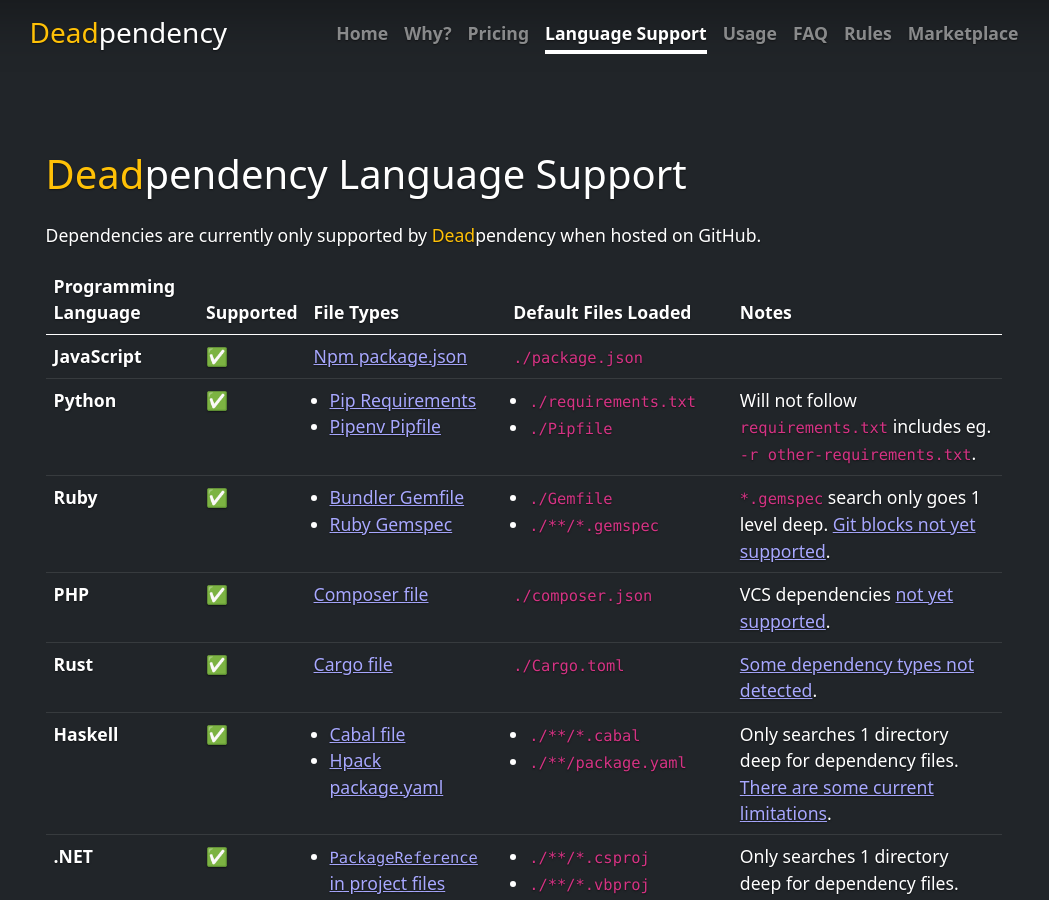
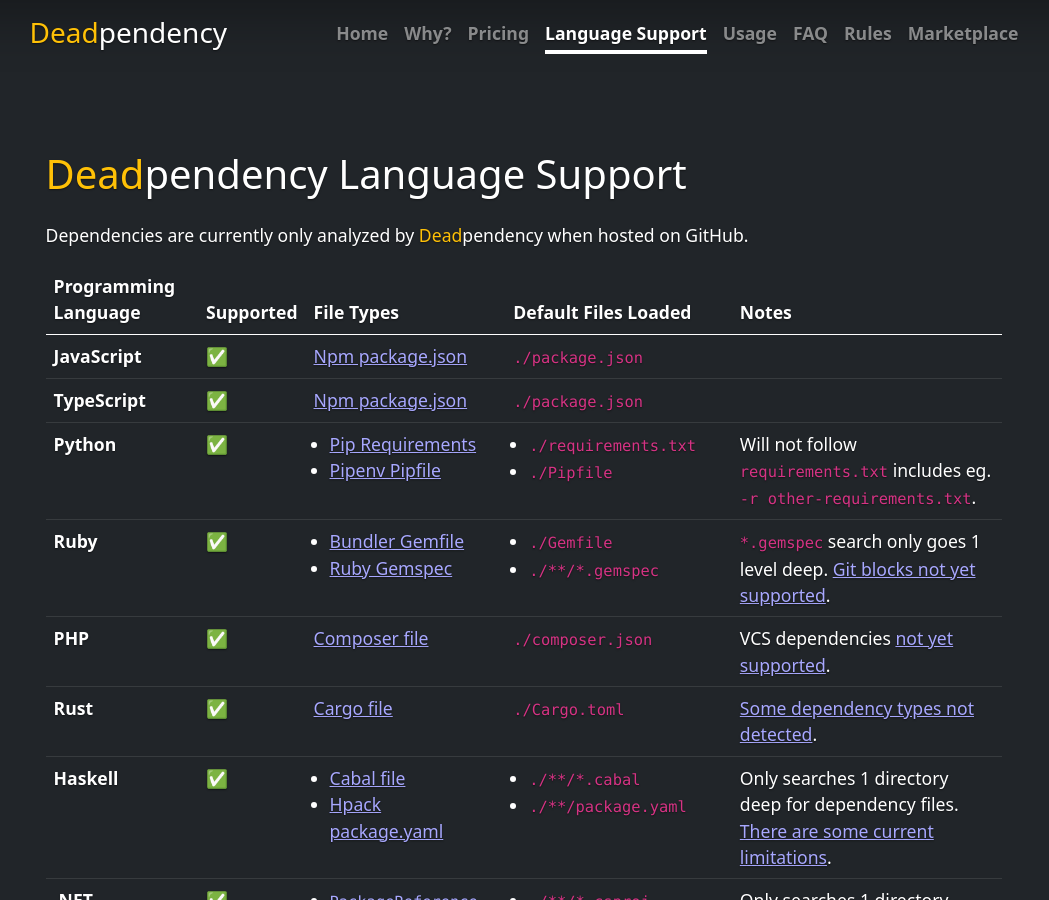
Before and after one commit to deadpendency/deadpendency.github.io, a Jekyll site: the page built from language-support.html, in a window 1280 px wide and 900 px high. Shown: the whole window, without its empty margins (116-1165 px from the left). Built offline with Jekyll 4.4.1, drawn with Linux system fonts in a browser that asks for light colours; nearby versions of some CDN libraries.

Commit message:
Add typescript support

```diff
--- a/language-support.html
+++ b/language-support.html
@@ -8,7 +8,7 @@
 <div class="language-support-page">
 <h1 class="mb-4"><span class="text-warning">Dead</span><span class="text-white">pendency</span> Language Support</h1>
 
-<p>Dependencies are currently only supported by <span class="text-warning">Dead</span><span class="text-white">pendency</span> when hosted on GitHub.</p>
+<p>Dependencies are currently only analyzed by <span class="text-warning">Dead</span><span class="text-white">pendency</span> when hosted on GitHub.</p>
 
 <table class="table table-dark">
   <thead>
@@ -23,6 +23,13 @@
   <tbody>
     <tr>
       <th scope="row">JavaScript</td>
+      <td>✅</td>
+      <td><a href="https://docs.npmjs.com/files/package.json" target="_blank" rel="noopener">Npm package.json</a></td>
+      <td><code>./package.json</code></td>
+      <td></td>
+    </tr>
+    <tr>
+      <th scope="row">TypeScript</td>
       <td>✅</td>
       <td><a href="https://docs.npmjs.com/files/package.json" target="_blank" rel="noopener">Npm package.json</a></td>
       <td><code>./package.json</code></td>
```
Also changed, not shown: index.html (+16 -13 lines), usage.html (+6 -4 lines).
